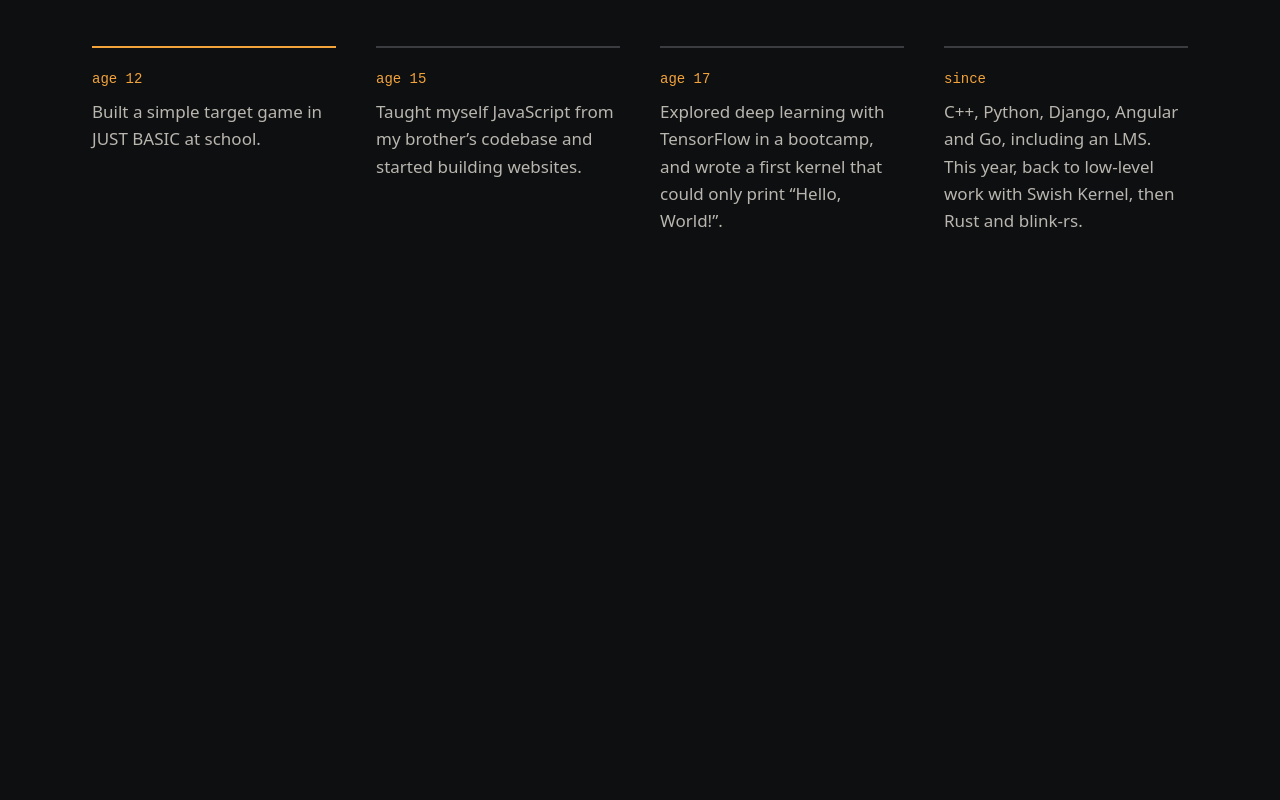
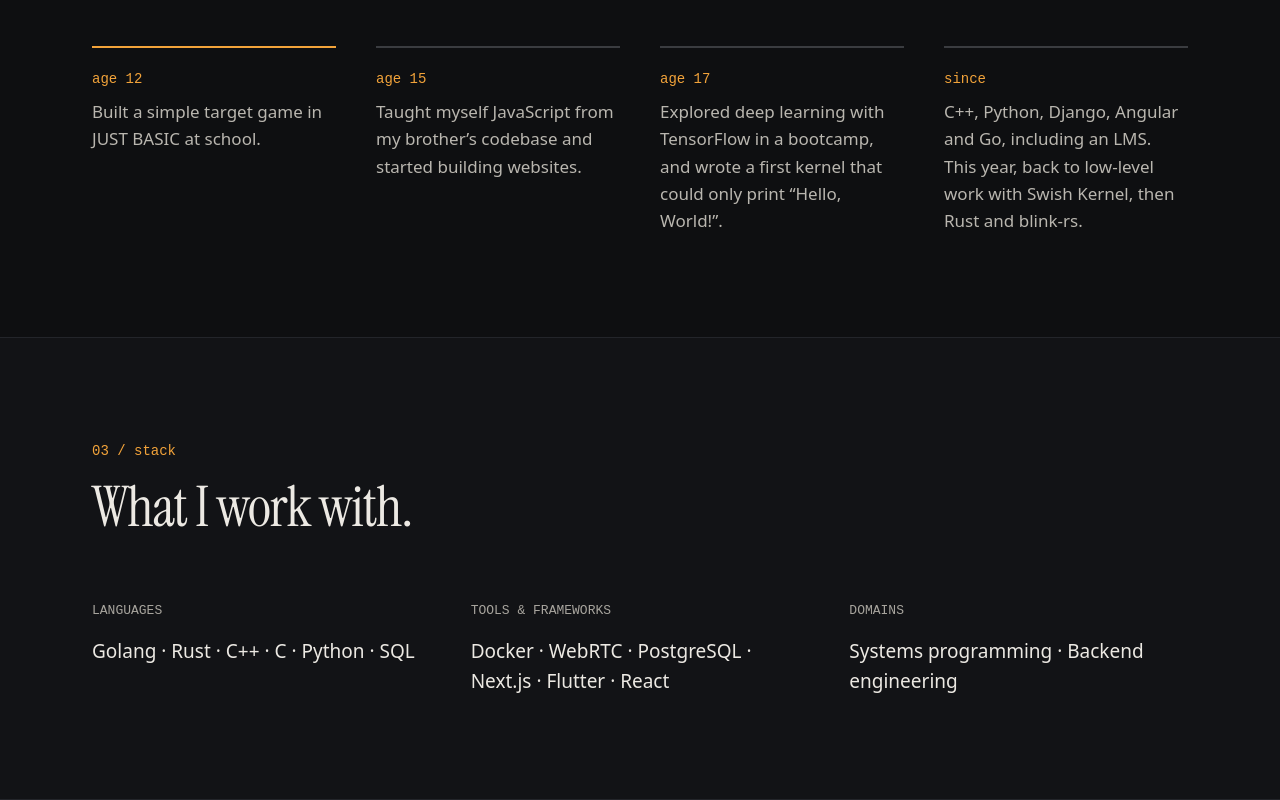
Before and after one commit to Powerisinschool/powerisinschool.github.io, an Astro site: page / in a window 1280 px wide. Shown: the part 2582-3382 px from the top of the page. Before the commit the page ends 2919 px from the top, so only its background shows below. Built offline with nearby package versions, Linux system fonts and the light colour scheme; Astro itself is replaced by a stand-in of ours.

Commit message:
Add StackGrid component and stack data to showcase technology stack

```diff
--- /dev/null
+++ b/src/components/StackGrid.astro
@@ -0,0 +1,44 @@
+---
+interface StackItem {
+  label: string;
+  text: string;
+}
+
+interface Props {
+  stack: StackItem[];
+}
+
+const { stack } = Astro.props;
+---
+
+<div class="stack-grid">
+  {
+    stack.map((item) => (
+      <div class="stack-item">
+        <p class="stack-label">{item.label}</p>
+        <p class="stack-text">{item.text}</p>
+      </div>
+    ))
+  }
+</div>
+
+<style>
+  .stack-grid {
+    display: grid;
+    grid-template-columns: repeat(auto-fit, minmax(260px, 1fr));
+    gap: 40px;
+  }
+
+  .stack-label {
+    margin: 0 0 14px;
+    text-transform: uppercase;
+    font-family: var(--font-mono);
+    font-size: var(--fs-label);
+    color: var(--text-muted);
+  }
+
+  .stack-text {
+    color: var(--text);
+    font-size: var(--fs-lead);
+  }
+</style>
--- /dev/null
+++ b/src/data/stack.ts
@@ -0,0 +1,14 @@
+export const stack = [
+    {
+        label: "Languages",
+        text: "Golang · Rust · C++ · C · Python · SQL",
+    },
+    {
+        label: "Tools & Frameworks",
+        text: "Docker · WebRTC · PostgreSQL · Next.js · Flutter · React",
+    },
+    {
+        label: "Domains",
+        text: "Systems programming · Backend engineering",
+    },
+]
--- a/src/pages/index.astro
+++ b/src/pages/index.astro
@@ -9,6 +9,9 @@ import { projects } from "../data/projects.js";
 
 import Timeline from "../components/Timeline.astro";
 import { timeline } from "../data/timeline";
+
+import StackGrid from "../components/StackGrid.astro";
+import { stack } from "../data/stack.js";
 ---
 
 <BaseLayout>
@@ -36,4 +39,14 @@ import { timeline } from "../data/timeline";
       <Timeline items={timeline} />
     </div>
   </section>
+  <section id="stack" class="section section--raised">
+    <div class="container">
+      <SectionHeading
+        eyebrow="03 / stack"
+        heading="What I work with."
+      />
+
+      <StackGrid stack={stack} />
+    </div>
+  </section>
 </BaseLayout>
```
Lines whose indentation alone changed are shown as unchanged.
